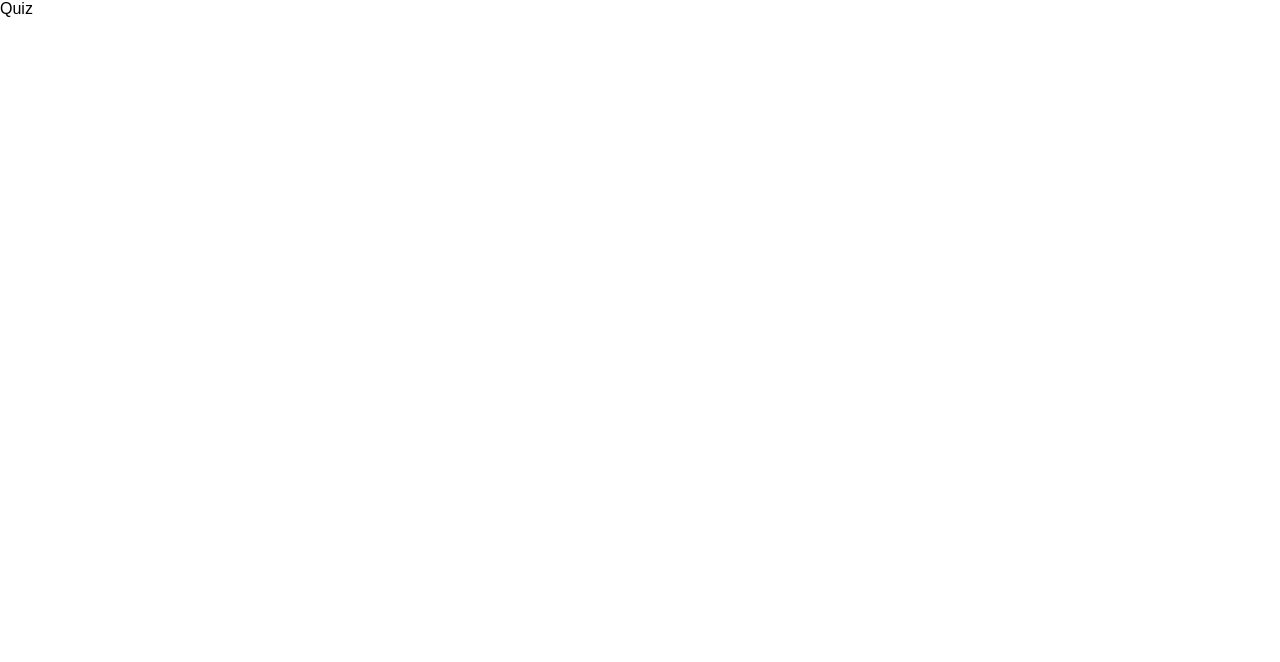
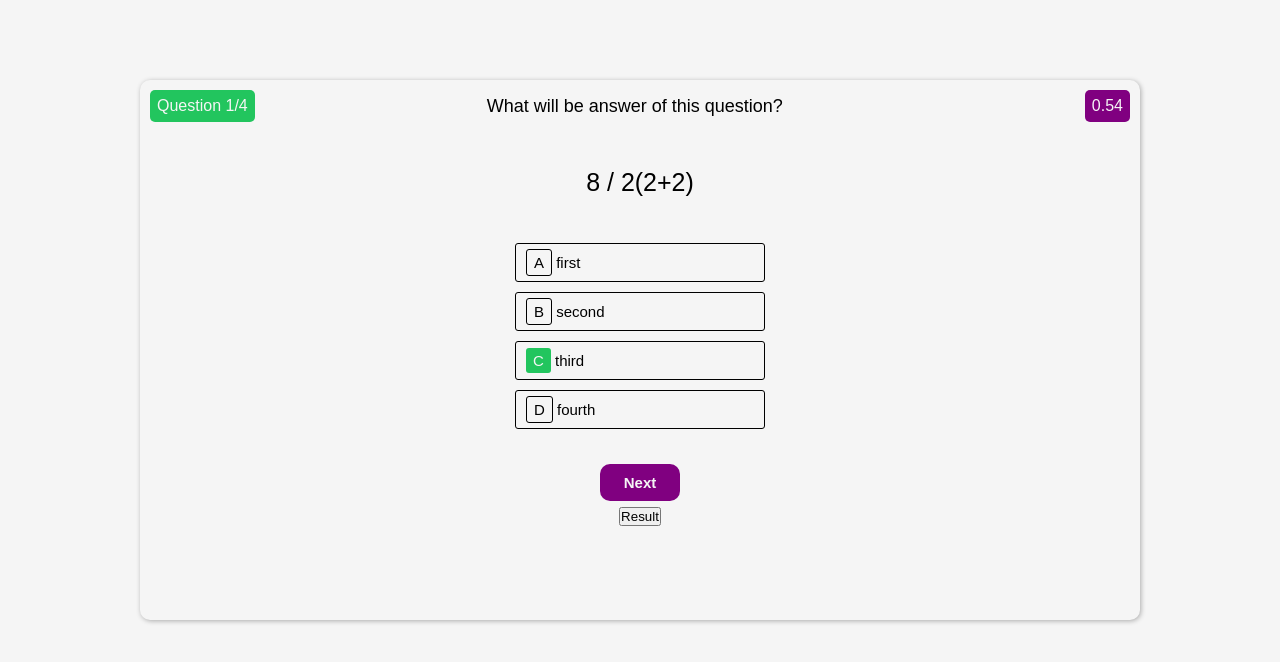
Before and after one commit to builtbysuraj/quiz-typescript, a React (Vite) app: page /quiz in a window 1280 px wide. Shown: the top 662 px of the page. Built offline with nearby package versions, Linux system fonts and the light colour scheme; the HTML template or start-up script is replaced by a standard one.

Commit message:
style: Designed Home and Quiz page

```diff
--- a/src/App.scss
+++ b/src/App.scss
@@ -9,4 +9,5 @@ html {
 }
 body {
   font-size: 1.6rem;
+  background-color: whitesmoke;
 }
--- /dev/null
+++ b/src/globalVariables.scss
@@ -0,0 +1,4 @@
+// color variables
+$primary-color: #800080;
+$secondary-color: #22c55e;
+$text-color: #f5f5f5;
--- a/src/pages/home/Home.scss
+++ b/src/pages/home/Home.scss
@@ -1,23 +1,59 @@
-.home-container{
+@import "../../globalVariables.scss";
+
+// funcitons
+@mixin flexCenter {
+  display: flex;
+  align-items: center;
+  justify-content: center;
+}
+
+.home-container {
+  height: 100vh;
   max-width: 1000px;
+  @include flexCenter();
   margin: auto;
-  .home-wrapper{
+  .home-wrapper {
+    border-radius: 10px;
+    height: 70%;
     margin-top: 2rem;
-    h1{
+    @include flexCenter();
+    flex-direction: column;
+    box-shadow: 1px 1px 5px rgba(0, 0, 0, 0.3);
+    h1 {
       text-align: center;
-      font-size: 4rem;
+      font-size: 5rem;
+      color: $secondary-color;
     }
-    p{
-      letter-spacing: .12rem;
-      font-size: 1.7rem;
-      margin: 2rem 0;
+    p {
+      text-align: center;
+      letter-spacing: 0.12rem;
+      font-size: 1.8rem;
+      margin: 3rem 0;
     }
-    .btn-wrapper{
+    .btn-wrapper {
       text-align: center;
+      button {
+        padding: 1em 1.6em;
+        border: none;
+        background-color: $primary-color;
+        color: $text-color;
+        font-size: 1.5rem;
+        font-weight: bold;
+        border-radius: 50px;
+        cursor: pointer;
+        transition: all 0.3s;
+      }
+      :active {
+        transform: scale(0.91);
+      }
     }
   }
 }
 
-@media screen  {
-
+@media screen and (max-width: 768px) {
+  .home-wrapper {
+    p {
+      padding: 0 1rem;
+    }
+  }
 }
--- a/src/pages/home/Home.tsx
+++ b/src/pages/home/Home.tsx
@@ -15,6 +15,7 @@ export default function Home() {
         <div className="btn-wrapper">
           <button onClick={() => navigate("/quiz")}>Take Quiz</button>
         </div>
+        <button onClick={() => navigate("/result")}>Result</button>
       </div>
     </main>
   );
--- a/src/pages/quiz/Quiz.scss
+++ b/src/pages/quiz/Quiz.scss
@@ -0,0 +1,90 @@
+@import "../../globalVariables.scss";
+
+.quiz-container {
+  max-width: 1000px;
+  height: 90vh;
+  margin: auto;
+  .quiz-wrapper {
+    margin-top: 8%;
+    border-radius: 10px;
+    height: 75%;
+    box-shadow: 1px 1px 5px rgba(0, 0, 0, 0.3);
+    .top {
+      display: flex;
+      align-items: center;
+      justify-content: space-between;
+      padding: 1rem;
+      .total-questions {
+        padding: 0.7rem;
+        color: $text-color;
+        display: inline;
+        border-radius: 5px;
+        background-color: $secondary-color;
+      }
+      .question-title{
+        font-size: 1.8rem;
+        padding-right: 7rem;
+      }
+      .timer {
+        background-color: $primary-color;
+        color: $text-color;
+        padding: 0.7rem;
+        border-radius: 5px;
+      }
+    }
+    .bottom {
+      height: 50vh;
+      display: flex;
+      align-items: center;
+      justify-content: space-evenly;
+      flex-direction: column;
+      .question {
+        font-size: 2.5rem;
+        margin: 3rem;
+      }
+      .options {
+        ul {
+          list-style-type: none;
+          li {
+            border: 1px solid #000;
+            width: 250px;
+            padding: 1rem;
+            margin: 1rem;
+            border-radius: 3px;
+            cursor: pointer;
+            font-size: 1.5rem;
+            span {
+              border: 1px solid #000;
+              padding: 0.4rem 0.7rem;
+              border-radius: 3px;
+            }
+          }
+          .active{
+            span{
+              background-color: $secondary-color;
+              border: none;
+              color: $text-color;
+            }
+          }
+        }
+      }
+      .btn-wrapper {
+        margin-top: 2rem;
+        button {
+          padding: 1rem 1.6em;
+          border: none;
+          background-color: $primary-color;
+          color: $text-color;
+          font-size: 1.5rem;
+          font-weight: bold;
+          border-radius: 10px;
+          cursor: pointer;
+          transition: all 0.3s;
+        }
+        :active {
+          transform: scale(0.91);
+        }
+      }
+    }
+  }
+}
--- a/src/pages/quiz/Quiz.tsx
+++ b/src/pages/quiz/Quiz.tsx
@@ -1,5 +1,44 @@
+import { useNavigate } from "react-router-dom";
+import "./Quiz.scss";
+
 export default function Quiz() {
+  const navigate = useNavigate();
   return (
-    <div>Quiz</div>
-  )
+    <main className="quiz-container">
+      <div className="quiz-wrapper">
+        <div className="top">
+          <p className="total-questions">Question 1/4</p>
+          <p className="question-title">
+            What will be answer of this question?
+          </p>
+          <div className="timer">0.54</div>
+        </div>
+        <div className="bottom">
+          <div>
+            <div className="question">8 / 2(2+2)</div>
+          </div>
+          <div className="options">
+            <ul>
+              <li>
+                <span>A</span> first
+              </li>
+              <li>
+                <span>B</span> second
+              </li>
+              <li className="active">
+                <span>C</span> third
+              </li>
+              <li>
+                <span>D</span> fourth
+              </li>
+            </ul>
+          </div>
+          <div className="btn-wrapper">
+            <button disabled>Next</button>
+          </div>
+          <button onClick={() => navigate("/result")}>Result</button>
+        </div>
+      </div>
+    </main>
+  );
 }
--- a/src/pages/result/Result.scss
+++ b/src/pages/result/Result.scss
@@ -0,0 +1,21 @@
+.result-container {
+  max-width: 700px;
+  height: 90vh;
+  margin: auto;
+  .result-wrapper {
+    margin-top: 10%;
+    border-radius: 10px;
+    height: 75%;
+    box-shadow: 1px 1px 5px rgba(0, 0, 0, 0.3);
+    display: flex;
+    align-items: start;
+    justify-content: space-between;
+    padding: 3rem;
+    .score {
+      font-size: 1.9rem;
+    }
+    .time {
+      font-size: 1.9rem;
+    }
+  }
+}
--- a/src/pages/result/Result.tsx
+++ b/src/pages/result/Result.tsx
@@ -1,5 +1,18 @@
+import "./Result.scss";
+
 export default function Result() {
   return (
-    <div>Result</div>
-  )
+    <div className="result-container">
+      <div className="result-wrapper">
+        <div className="score">
+          <h2>Your Score</h2>
+          <div>3/4</div>
+        </div>
+        <div className="time">
+          <h2>Time Taken</h2>
+          <div>3 min</div>
+        </div>
+      </div>
+    </div>
+  );
 }
```
